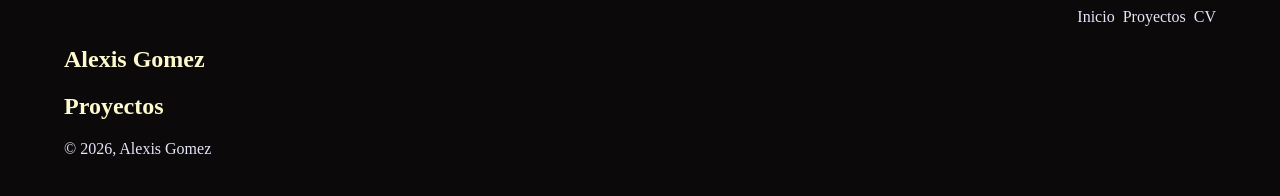
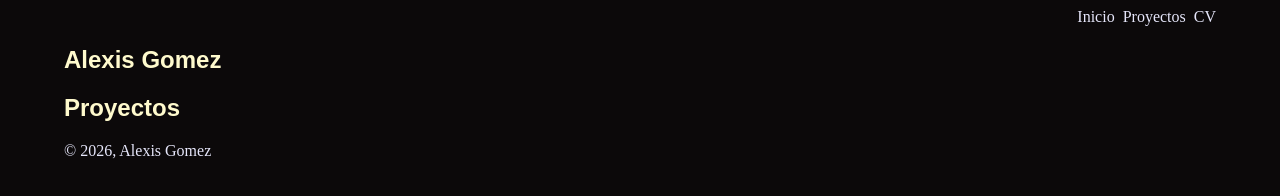
Before and after one commit to Al-exan-der/Portfolio, an Astro site: page / in a window 1280 px wide. Built offline with nearby package versions, Linux system fonts and the light colour scheme; Astro itself is replaced by a stand-in of ours.

Commit message:
fuentes bien puestas y sistema de 8 puntos elegido

```diff
--- a/src/pages/index.astro
+++ b/src/pages/index.astro
@@ -1,6 +1,7 @@
 ---
 import "../styles/global.css";
 import { Font } from "astro:assets";
+
 ---
 
 <html lang="es">
--- a/src/styles/global.css
+++ b/src/styles/global.css
@@ -8,6 +8,17 @@
   --texto: #e6e6fa;
   --texto-importante: #fffacd;
   --acento: #8f00ff;
+
+  --fuente-corta: "Oxanium", sans-serif;
+  --fuente-larga: "Inter", sans-serif;
+
+  --space-1: 0.25rem; /* 4 */
+  --space-2: 0.5rem; /* 8 */
+  --space-4: 1rem; /* 16 */
+  --space-6: 1.5rem; /* 24 */
+  --space-8: 2rem; /* 32 */
+  --space-12: 3rem; /* 48 */
+  --space-20: 5rem; /* 80 */
 }
 
 body {
@@ -18,6 +29,7 @@ body {
 h1,
 h2 {
   color: var(--texto-importante);
+  font-family: var(--fuente-corta);
 }
 
 nav a {
```
